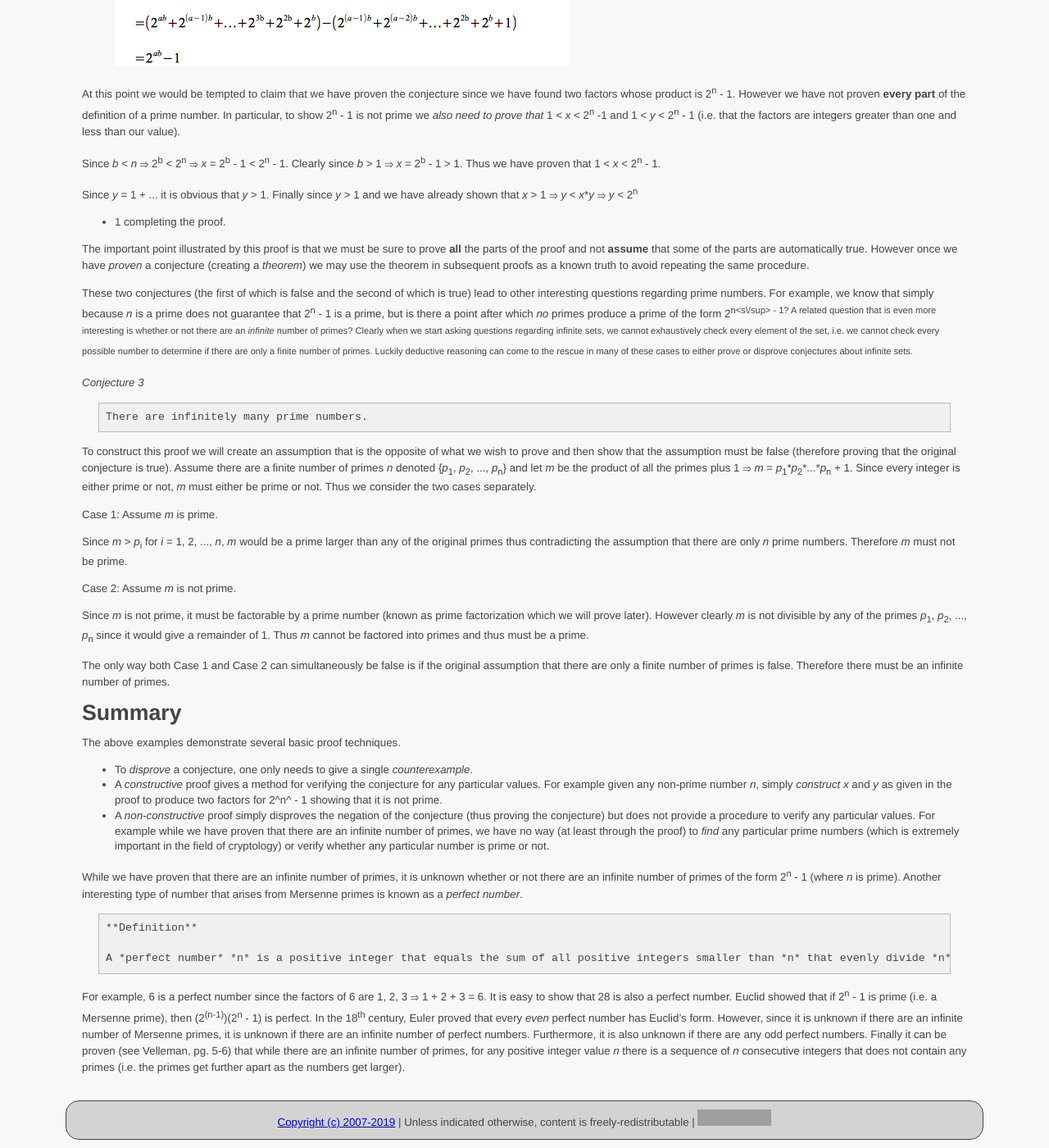
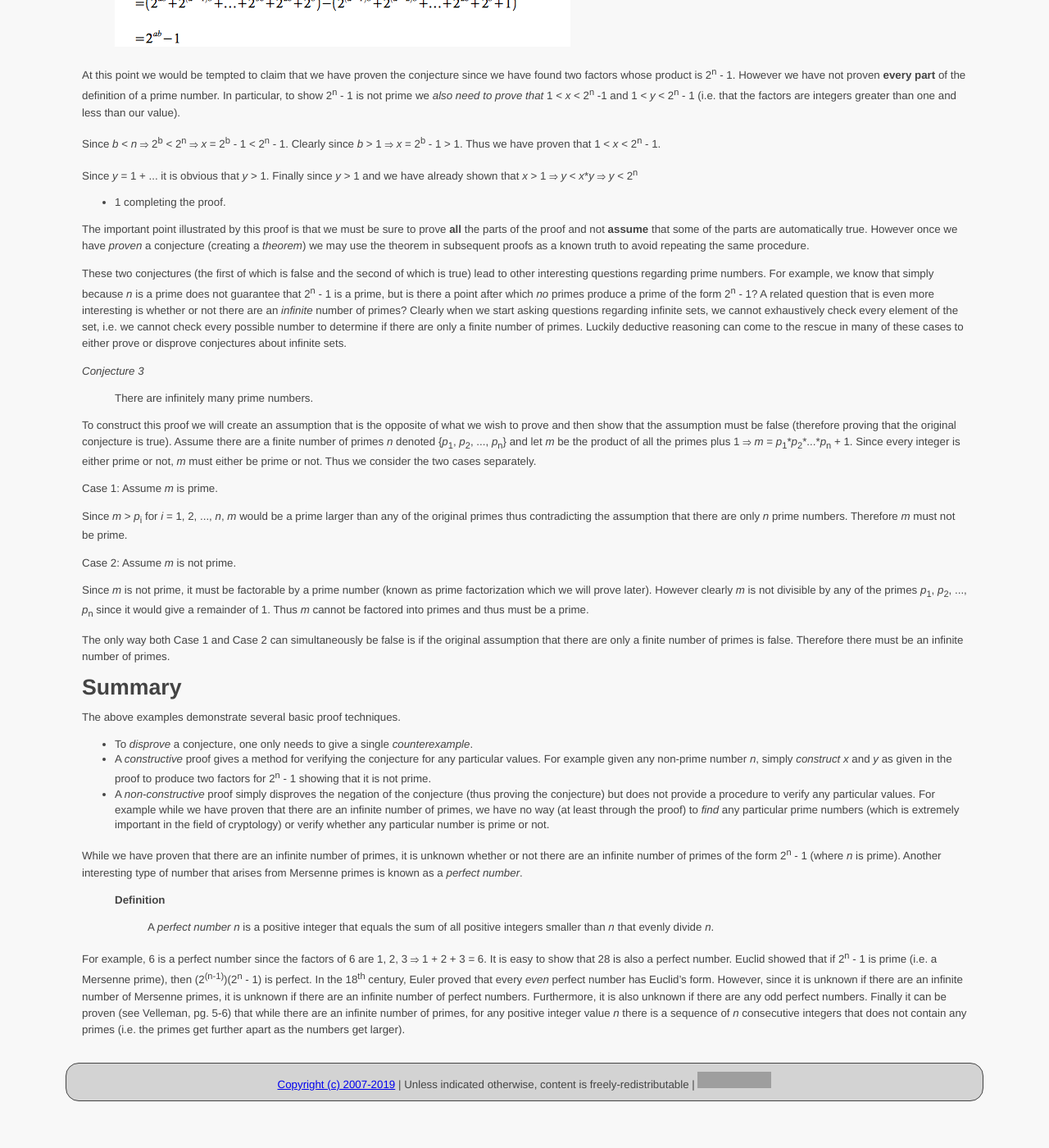
Before and after one commit to ycpcs/ece335-summer2019, a Jekyll site: the page built from lectures/lecture01.md, in a window 1280 px wide and 1400 px high, scrolled down 1497 px. Shown: the whole window at 82% size. Built offline with Jekyll 4.4.1, drawn with Linux system fonts in a browser that asks for light colours; after the commit the page ends 2850 px from its top, so only the background shows below that; some of the changed text lies outside the part shown; grey boxes are pictures that could not be loaded.

Commit message:
fix lecture 1
fix lecture 1

```diff
--- a/lectures/lecture01.md
+++ b/lectures/lecture01.md
@@ -47,7 +47,7 @@ concept of *prime numbers*.
 For example, the value 7 is *prime* but the value 9 is *not prime*
 (since it can be written as 3\*3).
 
-Consider the values computed by (2^n^ - 1) where *n* = 1, 2, 3, \...
+Consider the values computed by (2<sup>n</sup> - 1) where *n* = 1, 2, 3, \...
 
 >  n | prime?  | 2<sup>n</sup> - 1         | prime?      |
 > ---| ------- | ------------------------- | ----------- |
@@ -75,8 +75,7 @@ proving (or disproving) the conjectures to be true (or false)?
 
 *Conjecture 1*
 
-    Suppose *n* is an integer greater than 1 that is a prime number, then
-2<sup>n</sup> - 1 is prime.
+> Suppose *n* is an integer greater than 1 that is a prime number, then 2<sup>n</sup> - 1 is prime.
 
 This conjecture turns out to be false by considering the value *n* = 11
 ⇒ 2<sup>11</sup> - 1 = 2047 = 23 \* 89! Thus we have *disproven* the conjecture
@@ -86,8 +85,7 @@ need to give *any one of them*.
 
 *Conjecture 2*
 
-    Suppose *n* is an integer greater than 1 that is *not* a prime number,
-then 2<sup>n</sup> - 1 is *not* prime.
+> Suppose *n* is an integer greater than 1 that is *not* a prime number, then 2<sup>n</sup> - 1 is *not* prime.
 
 To prove this conjecture we return to the definition of prime numbers.
 
@@ -98,7 +96,7 @@ find two other positive integers *x* and *y* such that *x*\**y* = 2<sup>n</sup>
 1 = 2<sup>ab</sup> - 1 (it can be shown that since *n* is an integer that 2<sup>n</sup> -
 1 is an integer). At this point experience, an educated guess, and often
 a little luck will lead us to the factors we are looking for. Assume *x*
-= 2<sup>b</sup> - 1 and *y* = 2<sup>(a-1)b<sup> + 2<sup>(a-2)b</sup> + \... + 2<sup>2b</sup> + 2<sup>b</sup> + 1.
+= 2<sup>b</sup> - 1 and *y* = 2<sup>(a-1)b</sup> + 2<sup>(a-2)b</sup> + \... + 2<sup>2b</sup> + 2<sup>b</sup> + 1.
 Then
 
 > ![image](images/lecture01/conjecture2.png)
@@ -107,7 +105,7 @@ At this point we would be tempted to claim that we have proven the
 conjecture since we have found two factors whose product is 2<sup>n</sup> - 1.
 However we have not proven **every part** of the definition of a prime
 number. In particular, to show 2<sup>n</sup> - 1 is not prime we *also need to
-prove that* 1 \< *x* \< 2<sup>n</sup> -1 and 1 \< *y* \< 2<sup>n</sup> - 1 (i.e. that the
+prove that* 1 < *x* < 2<sup>n</sup> -1 and 1 < *y* < 2<sup>n</sup> - 1 (i.e. that the
 factors are integers greater than one and less than our value).
 
 Since *b* < *n* ⇒ 2<sup>b</sup> < 2<sup>n</sup> ⇒ *x* = 2<sup>b</sup> - 1 < 2<sup>n</sup> - 1. Clearly
@@ -128,7 +126,7 @@ These two conjectures (the first of which is false and the second of
 which is true) lead to other interesting questions regarding prime
 numbers. For example, we know that simply because *n* is a prime does
 not guarantee that 2<sup>n</sup> - 1 is a prime, but is there a point after which
-*no* primes produce a prime of the form 2<sup>n<s\/sup> - 1? A related question
+*no* primes produce a prime of the form 2<sup>n</sup> - 1? A related question
 that is even more interesting is whether or not there are an *infinite*
 number of primes? Clearly when we start asking questions regarding
 infinite sets, we cannot exhaustively check every element of the set,
@@ -139,7 +137,7 @@ conjectures about infinite sets.
 
 *Conjecture 3*
 
-    There are infinitely many prime numbers.
+> There are infinitely many prime numbers.
 
 To construct this proof we will create an assumption that is the
 opposite of what we wish to prove and then show that the assumption must
@@ -178,7 +176,7 @@ The above examples demonstrate several basic proof techniques.
 -   A *constructive* proof gives a method for verifying the conjecture
     for any particular values. For example given any non-prime number
     *n*, simply *construct* *x* and *y* as given in the proof to produce
-    two factors for 2^n^ - 1 showing that it is not prime.
+    two factors for 2<sup>n</sup> - 1 showing that it is not prime.
 -   A *non-constructive* proof simply disproves the negation of the
     conjecture (thus proving the conjecture) but does not provide a
     procedure to verify any particular values. For example while we have
@@ -193,9 +191,9 @@ form 2<sup>n</sup> - 1 (where *n* is prime). Another interesting type
 of number that arises from Mersenne primes is known as a *perfect
 number*.
 
-    **Definition**
+> **Definition**
 
-    A *perfect number* *n* is a positive integer that equals the sum of all positive integers smaller than *n* that evenly divide *n*.
+> > A *perfect number* *n* is a positive integer that equals the sum of all positive integers smaller than *n* that evenly divide *n*.
 
 For example, 6 is a perfect number since the factors of 6 are 1, 2, 3 ⇒
 1 + 2 + 3 = 6. It is easy to show that 28 is also a perfect number.
```
